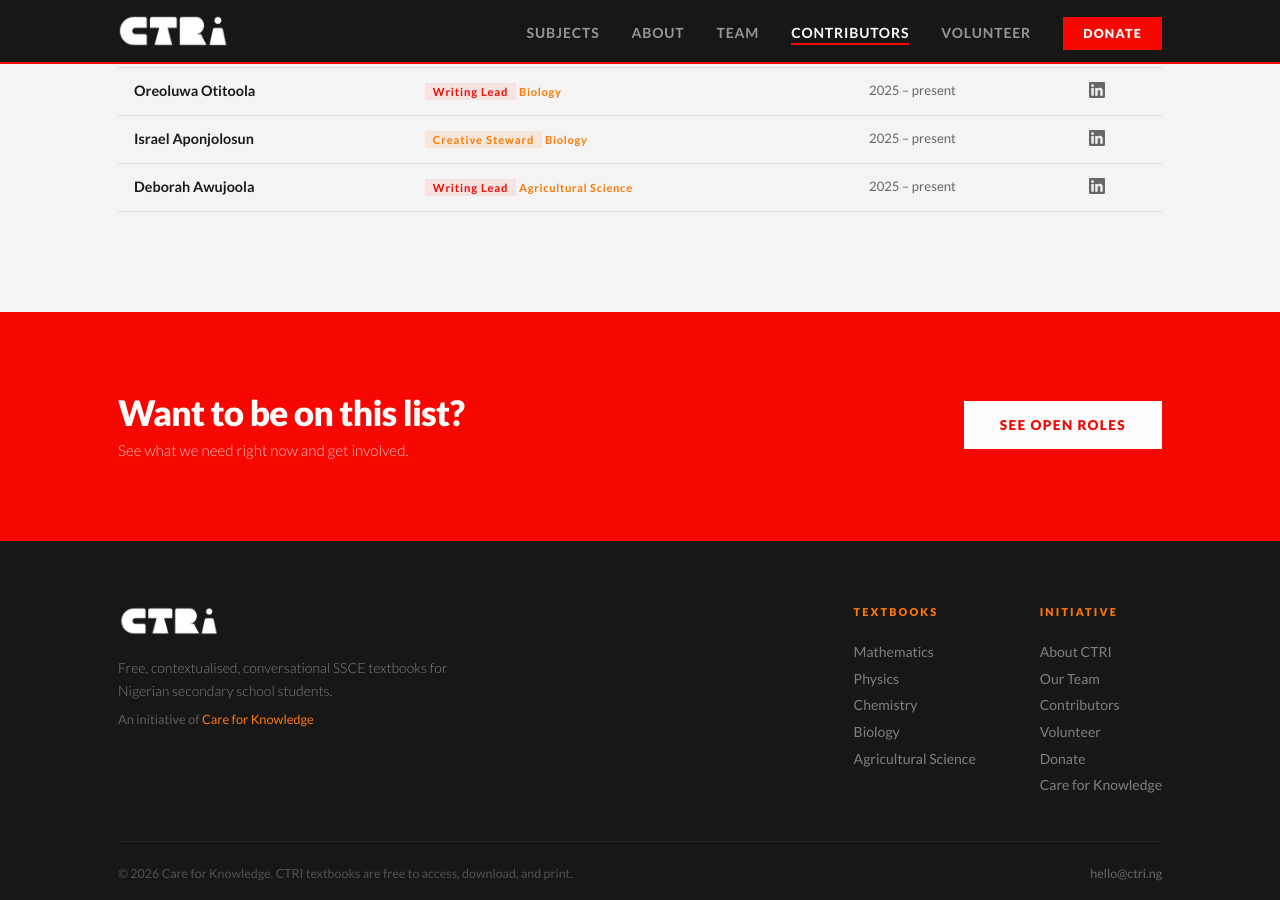
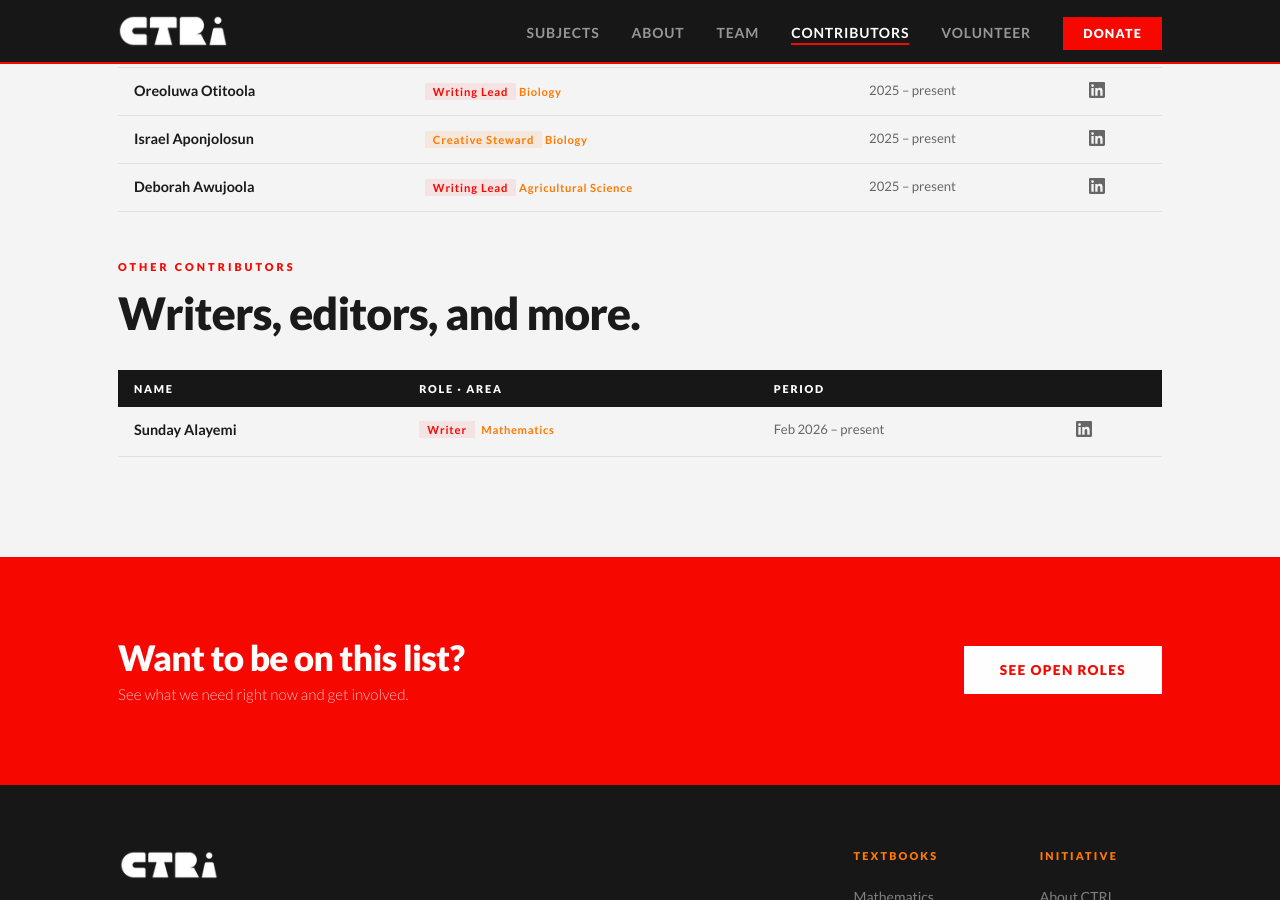
Before and after one commit to JoshuaOlu/ctri.ng, a Jekyll site: the page built from contributors/index.html, in a window 1280 px wide and 900 px high, scrolled down 1017 px. Built offline with Jekyll 4.4.1, drawn with Linux system fonts in a browser that asks for light colours.

Commit message:
Added Sunday as contributor

```diff
--- a/_data/contributors.yml
+++ b/_data/contributors.yml
@@ -24,3 +24,12 @@
 #   period: "2026 – present"
 #   status: "active"
 #   linkedin: ""
+
+
+- name: "Sunday Alayemi"
+  roles:
+    - title: "Writer"
+      area: "Mathematics"
+  period: "Feb 2026 – present"
+  status: "active"
+  linkedin: "https://www.linkedin.com/in/alayemi-sunday-078476204/"
```
